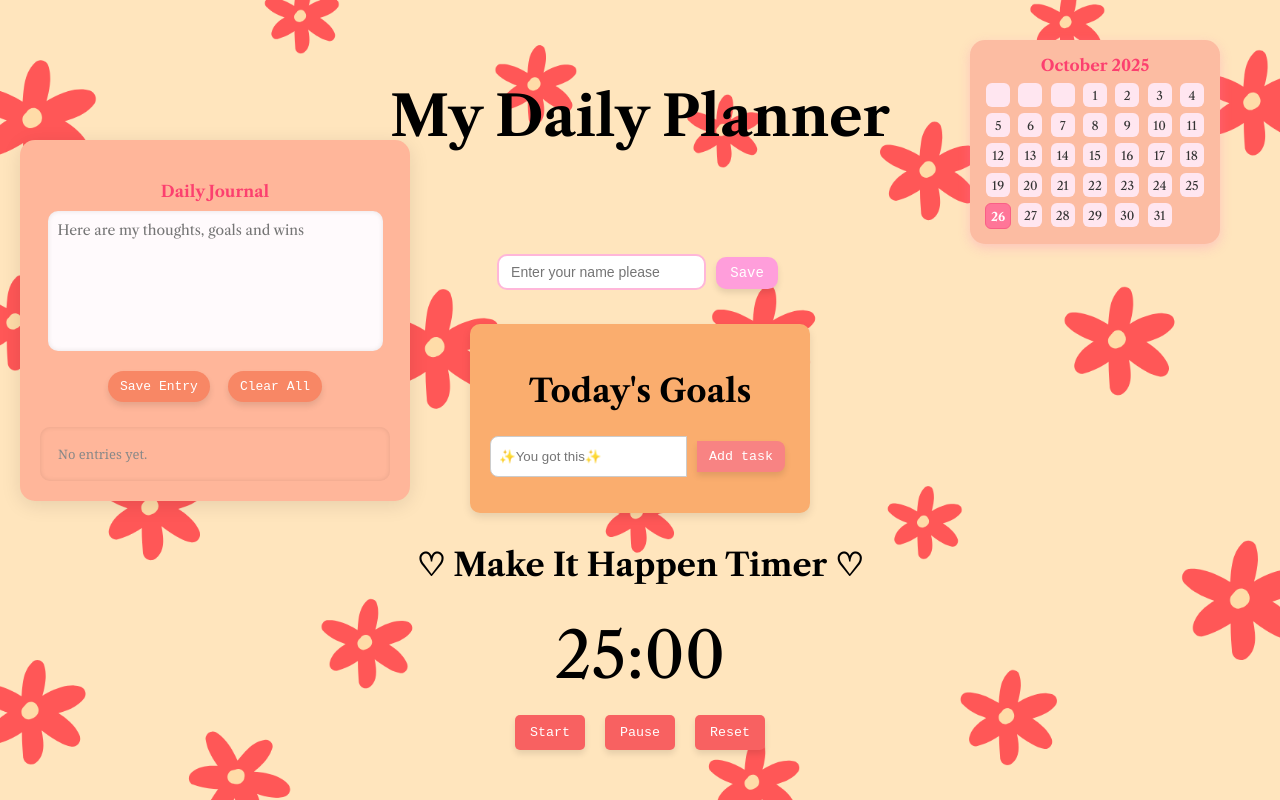
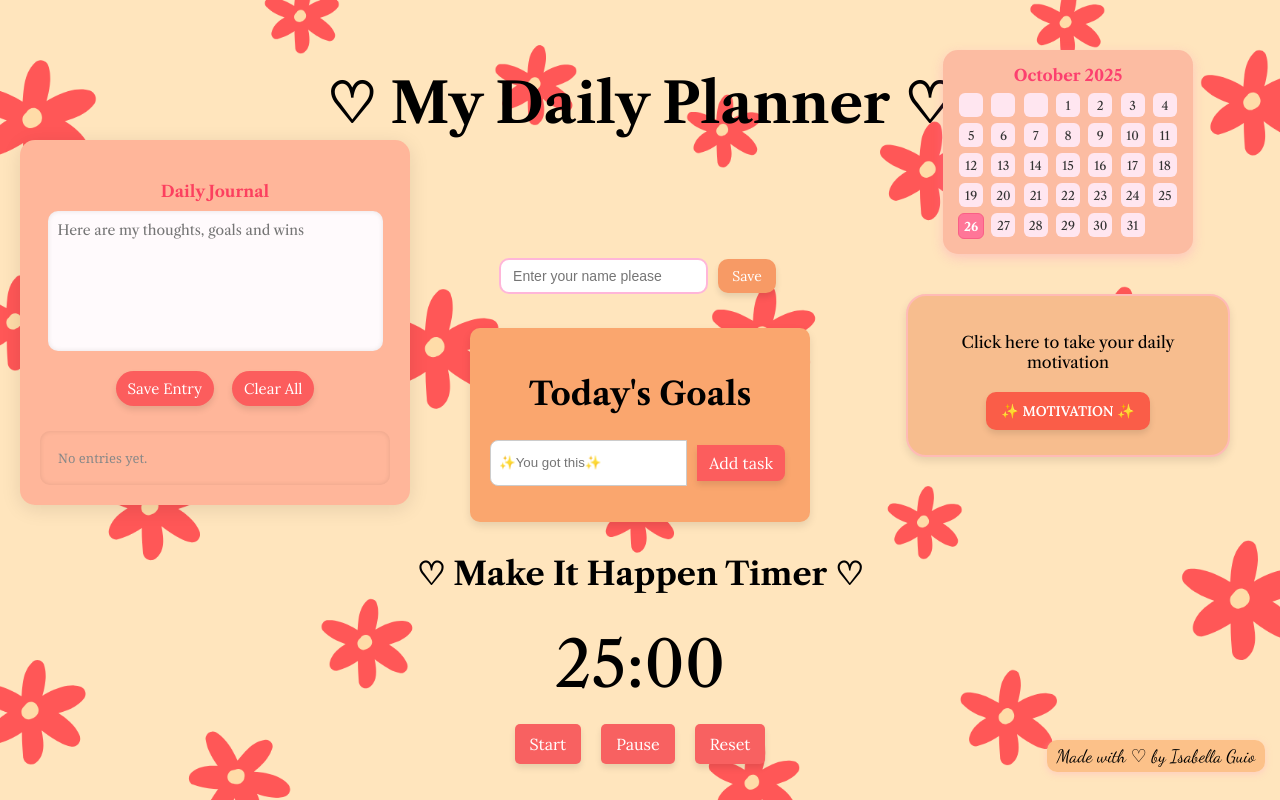
Before and after one commit to Isabellagg19/Daily-Planner, a plain HTML site: page index.html in a window 1280 px wide. Drawn offline with nearby package versions, Linux system fonts and the light colour scheme.

Commit message:
I added a motivation container and the credits of the page

```diff
--- a/index.html
+++ b/index.html
@@ -5,22 +5,30 @@
         <meta name="viewport" content="width=device-width, initial-scale=1.0" />
         <title>Daily Planner</title>
         <link href="https://fonts.googleapis.com/css2?family=Libre+Caslon+Text:ital,wght@0,400;0,700;1,400&display=swap"  rel="stylesheet">
+        <link href="https://fonts.googleapis.com/css2?family=Dancing+Script:wght@400..700&display=swap" rel="stylesheet">
+        <link href="https://fonts.googleapis.com/css2?family=Lora:ital,wght@0,400..700;1,400..700&display=swap" rel="stylesheet">
         <link rel="stylesheet" href="style.css">
     </head>
     <body>
-        <h1 class= "main title"> My Daily Planner</h1>
+        <h1 class= "main title"> ♡ My Daily Planner ♡</h1>
         <div id="greeting-container">
           <h5 id="greeting"></h5>
         <input type="text" id="nameInput" placeholder="Enter your name please">
         <button id="saveNameBtn">Save</button>
          </div>
         </div>
+        <div class="right-column">
         <div class="calendar">
         <div class="calendar-header">
          <span id="month-name"></span>
          <span id="year"></span>
           </div>
            <div class="calendar-grid" id="calendar-grid"></div>
+         </div>
+         <div id="quote-box">
+            <p id="quote">Click here to take your daily motivation</p>
+            <button id="new-quote-btn">✨ MOTIVATION ✨</button>
+         </div>
          </div>
         <div class="planner-container">
             <h2> Today's Goals</h2>
@@ -49,6 +57,7 @@
   <div id="entriesContainer"></div>
         </div>
 
+        <p class="credit">Made with ♡ by Isabella Guio</p>
         <script src="script.js"></script>
     </body>
 </html>
--- a/script.js
+++ b/script.js
@@ -270,3 +270,21 @@ document.addEventListener('DOMContentLoaded', () => {
   });
   displayEntries();
 });
+
+const quotes= [
+  "“I never dreamed about success. I worked for it.” — Estée Lauder",
+  "“A girl should be two things: who and what she wants.” — Coco Chanel",
+  "“I’m tough, ambitious, and I know exactly what I want.” — Madonna",
+  "“You can be the lead in your own life.” — Kerry Washington",
+  "“Don’t just dream — do.” — Shonda Rhimes",
+  "“The most effective way to do it, is to do it.” — Amelia Earhart",
+  "“Be fearless in the pursuit of what sets your soul on fire.” — Jennifer Lee"
+];
+
+const quoteElement = document.getElementById("quote");
+const newQuoteBtn = document.getElementById("new-quote-btn");
+
+newQuoteBtn.addEventListener("click", () => {
+  const randomIndex = Math.floor(Math.random() * quotes.length);
+  quoteElement.textContent = quotes[randomIndex];
+});
--- a/style.css
+++ b/style.css
@@ -1,3 +1,8 @@
+@keyframes fadeIn {
+  0% { opacity: 0; transform: translateY(-20px); }
+  100% { opacity: 1; transform: translateY(0); }
+}
+
 body{
     font-family: Cambria, Cochin, Georgia, Times, 'Times New Roman', serif;
     background-image: url('flower.png');
@@ -19,12 +24,13 @@ body{
   font-size: 90vw;
   text-align: center;
   margin-bottom: 30px;
+  animation: fadeIn 1.2s ease-in-out;
 }
 
 .planner-container {
   text-align: center;
   margin-top: 30px;
-  background-color: rgb(250, 173, 110);
+  background-color: rgb(250, 166, 110);
   padding: 20px;
   width: 300px;
   margin-left: auto;
@@ -56,7 +62,7 @@ h1 {
 }
 
 .task-input button {
-    background-color: rgb(248, 131, 131);
+    background-color: #fc5d5d;
     color: white;
     border: none;
     padding: 8px 12px;
@@ -65,7 +71,7 @@ h1 {
 }
 
 .task-input button:hover {
-    background-color: #f0a754;
+    background-color: #f5818b;
 }
 
 #taskList {
@@ -137,7 +143,8 @@ button {
     margin: 5px;
     border-radius: 5px;
     cursor:pointer;
-    font-family: 'Courier New', Courier, monospace;
+    font-family: "Lora", serif;
+    font-size: medium;
     box-shadow: 0 4px 6px rgba(0,0,0,0.1);
 }
 
@@ -145,8 +152,17 @@ button:hover {
     background-color: #f0a754;
 }
 
+.right-column {
+  position: absolute;
+  top: 50px;
+  right: 50px;
+  display: flex;
+  flex-direction: column;
+  align-items: center;
+  gap: 20px;
+}
 .calendar {
-  position: absolute;
+  position: static;
   top: 40px;
   right: 60px;
   background-color: #fcbca2;
@@ -201,6 +217,40 @@ button:hover {
   border: 1px solid #fa5f86;
 }
 
+#quote-box {
+  position: static;
+  background-color: #f7bd8e;
+  border: 2px solid #ffbbb6;
+  border-radius: 20px;
+  padding: 20px;
+  width: 280px;
+  text-align: center;
+  margin-top: 20px;
+  box-shadow: 0 4px 8px rgba(0, 0, 0, 0.1);
+}
+
+#quote {
+  font-size: 16px;
+  color: #000000;
+  font-family: "Libre Caslon Text", serif;
+  margin-bottom: 15px;
+}
+
+#new-quote-btn {
+  background-color: #fa5d48;
+  color: white;
+  border: none;
+  padding: 10px 15px;
+  border-radius: 10px;
+  cursor: pointer;
+  font-size: 14px;
+  font-weight: 600;
+}
+
+#new-quote-btn:hover {
+  background-color: #faa398;
+}
+
 .journal-container {
   position: fixed;
   top: 110px;
@@ -216,7 +266,7 @@ button:hover {
 
 .journal-container h4 {
   font-family:"Libre Caslon Text", serif;
-  color: #fc406f;
+  color: #fc405f;
   margin-bottom: 10px;
 }
 
@@ -240,13 +290,13 @@ button:hover {
   border-radius: 18px;
   border: none;
   cursor: pointer;
-  background: #f88765;
+  background: #fc5d5d;
   color: white;
-  font-size: 13px;
+  font-size: 15px;
 }
 
 #saveJournal:hover {
-  background-color: #ffba9a;
+  background-color: #f8d086;
   transform: scale(1.05);
 }
 
@@ -266,18 +316,20 @@ button:hover {
   border-radius: 10px;
   padding: 10px;
   margin-bottom: 10px;
-  font-style: italic;
+  font-style: normal;
 }
 
 .entry-date {
   font-size: 12px;
   color: #fc1038;
+  font-family: "Libre Caslon Text", serif;
 }
 
 .entry-text {
   margin-top: 5px;
   font-size: 14px;
-  color: #333;
+  color: #030303;
+  font-family: "Libre Caslon Text", serif;
 }
 
 #greeting-container {
@@ -286,9 +338,9 @@ button:hover {
 }
 
 #greeting {
-  font-size: 26px;
-  color: #ff7bb8;
-  font-family: "Poppins", sans-serif;
+  font-size: 35px;
+  color: #0f0707;
+  font-family: "Dancing Script", cursive;
   margin-bottom: 10px;
 }
 
@@ -301,7 +353,7 @@ button:hover {
 }
 
 #saveNameBtn {
-  background-color: #ff9edb;
+  background-color: #f79a65;
   color: white;
   border: none;
   padding: 8px 14px;
@@ -312,5 +364,18 @@ button:hover {
 }
 
 #saveNameBtn:hover {
-  background-color: #ff7bb8;
+  background-color: #fcc490;
 }
+
+.credit {
+  position: fixed;
+    bottom: 10px;
+  right: 15px;
+  font-size: 18px;
+  color: #000000;
+  font-family: "Dancing Script", cursive;
+  background-color: rgba(252, 192, 136, 0.979);
+  padding: 5px 10px;
+  border-radius: 10px;
+  box-shadow: 0 2px 6px rgba(255, 182, 193, 0.5);
+}
```
